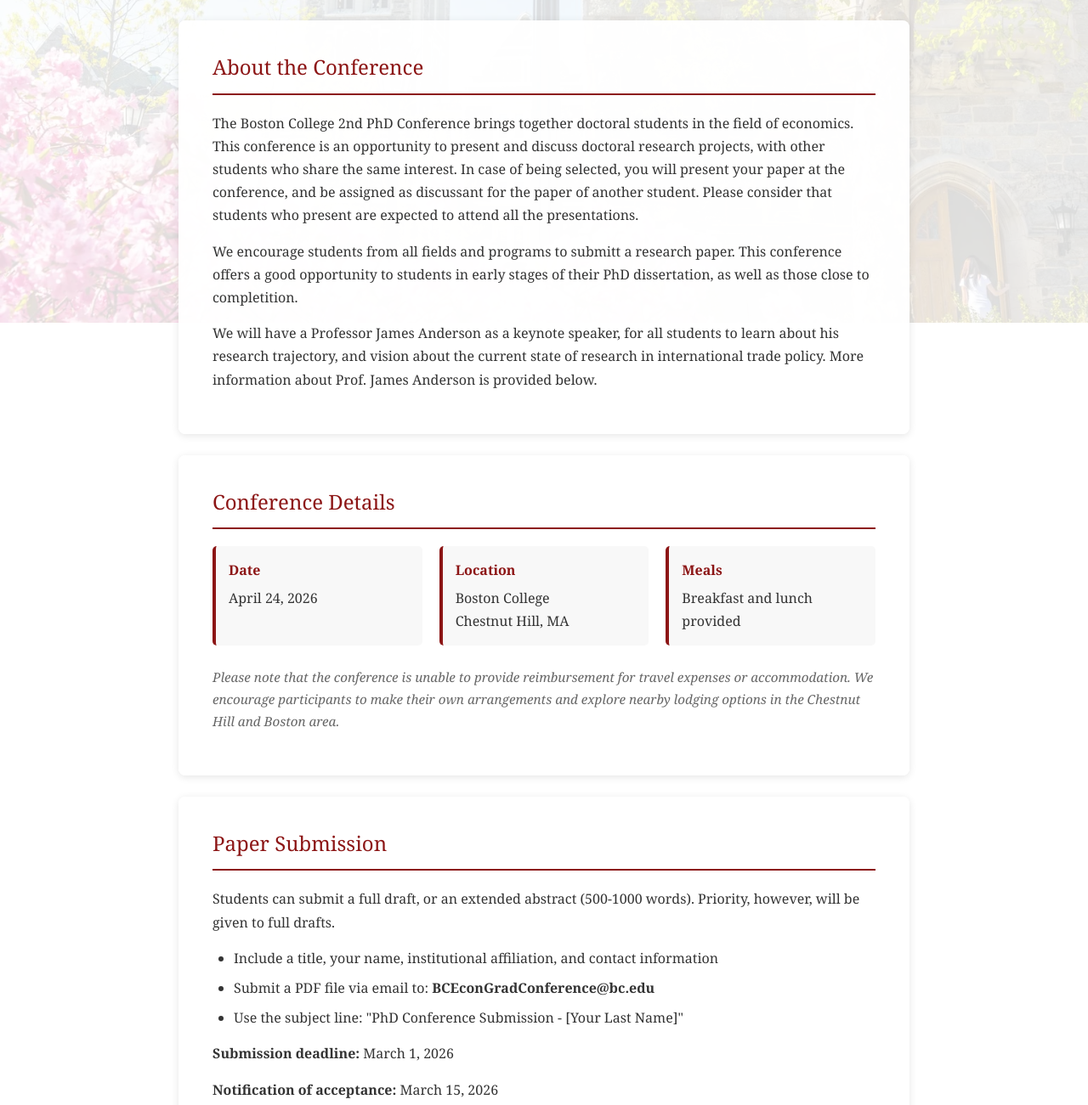
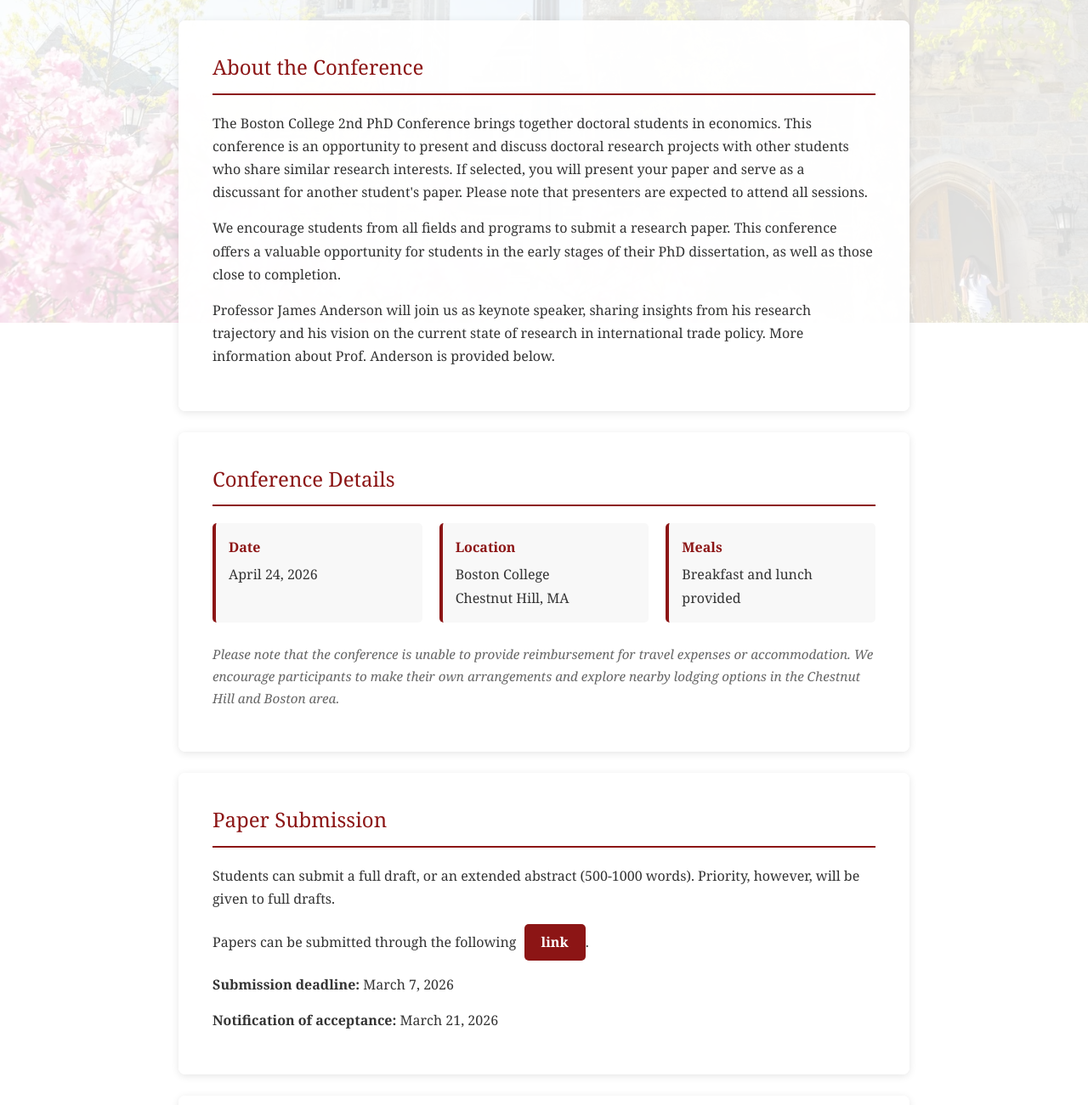
Before and after one commit to BCEconGradConference/BCEconGradConference.github.io, a plain HTML site: page index.html in a window 1280 px wide. Shown: the part 420-1721 px from the top of the page at 85% size. Drawn offline with Linux system fonts and the light colour scheme.

Commit message:
Add files via upload

```diff
--- a/index.html
+++ b/index.html
@@ -131,6 +131,22 @@
             font-size: 1.3rem;
         }
 
+        .submit-btn {
+            display: inline-block;
+            background: #8c1515;
+            color: white;
+            padding: 8px 20px;
+            border-radius: 5px;
+            text-decoration: none;
+            font-weight: bold;
+            margin-left: 5px;
+            transition: background 0.2s;
+        }
+
+        .submit-btn:hover {
+            background: #6e1010;
+        }
+
         .note {
             font-style: italic;
             color: #666;
@@ -177,14 +193,13 @@
         <section id="about">
             <h2>About the Conference</h2>
             <p>
-                The Boston College 2nd PhD Conference brings together doctoral students in the field of economics. This conference is an opportunity to present and discuss doctoral research projects, with other students who share the same interest. In case of being selected, you will present your paper at the conference, and be assigned as discussant for the paper of another student. Please consider that students who present are expected to attend all the presentations.
+                The Boston College 2nd PhD Conference brings together doctoral students in economics. This conference is an opportunity to present and discuss doctoral research projects with other students who share similar research interests. If selected, you will present your paper and serve as a discussant for another student's paper. Please note that presenters are expected to attend all sessions.
             </p>
             <p>
-                We encourage students from all fields and programs to submitt a research paper. This conference offers a good opportunity to students in early stages of their PhD dissertation, as well as those close to completition.
+                We encourage students from all fields and programs to submit a research paper. This conference offers a valuable opportunity for students in the early stages of their PhD dissertation, as well as those close to completion.
             </p>
-
             <p>
-                We will have a Professor James Anderson as a keynote speaker, for all students to learn about his research trajectory, and vision about the current state of research in international trade policy. More information about Prof. James Anderson is provided below.
+                Professor James Anderson will join us as keynote speaker, sharing insights from his research trajectory and his vision on the current state of research in international trade policy. More information about Prof. Anderson is provided below.
             </p>
 
         </section>
@@ -216,13 +231,11 @@
         <section id="submission">
             <h2>Paper Submission</h2>
             <p>Students can submit a full draft, or an extended abstract (500-1000 words). Priority, however, will be given to full drafts.</p>
-            <ul>
-                <li>Include a title, your name, institutional affiliation, and contact information</li>
-                <li>Submit a PDF file via email to: <strong>BCEconGradConference@bc.edu</strong></li>
-                <li>Use the subject line: "PhD Conference Submission - [Your Last Name]"</li>
-            </ul>
-            <p><strong>Submission deadline:</strong> March 1, 2026</p>
-            <p><strong>Notification of acceptance:</strong> March 15, 2026</p>
+            <p>Papers can be submitted through the following
+                <a href="https://docs.google.com/forms/d/1ME_NDcCT_Wv-7evS7WhOa_MrQR37FgSNVKsDIz4sTtU/edit?pli=1" target="_blank" class="submit-btn">link</a>.
+            </p>
+            <p><strong>Submission deadline:</strong> March 7, 2026</p>
+            <p><strong>Notification of acceptance:</strong> March 21, 2026</p>
         </section>
 
         <section id="keynote">
@@ -231,9 +244,6 @@
                 <div class="speaker-info">
                     <h3>Professor James E. Anderson</h3>
                     <p><em>William B. Neenan, S.J. Millennium Professor of Economics, Boston College</em></p>
-                    <p>
-                        James E. Anderson is internationally recognized for his foundational contributions to international trade theory and policy. His work on the gravity model of trade is a cornerstone of empirical research on trade costs, tariffs, and economic integration. He is a Research Associate of the National Bureau of Economic Research and a recipient of Boston College's Distinguished Senior Research Award.
-                    </p>
                 </div>
             </div>
         </section>
```
